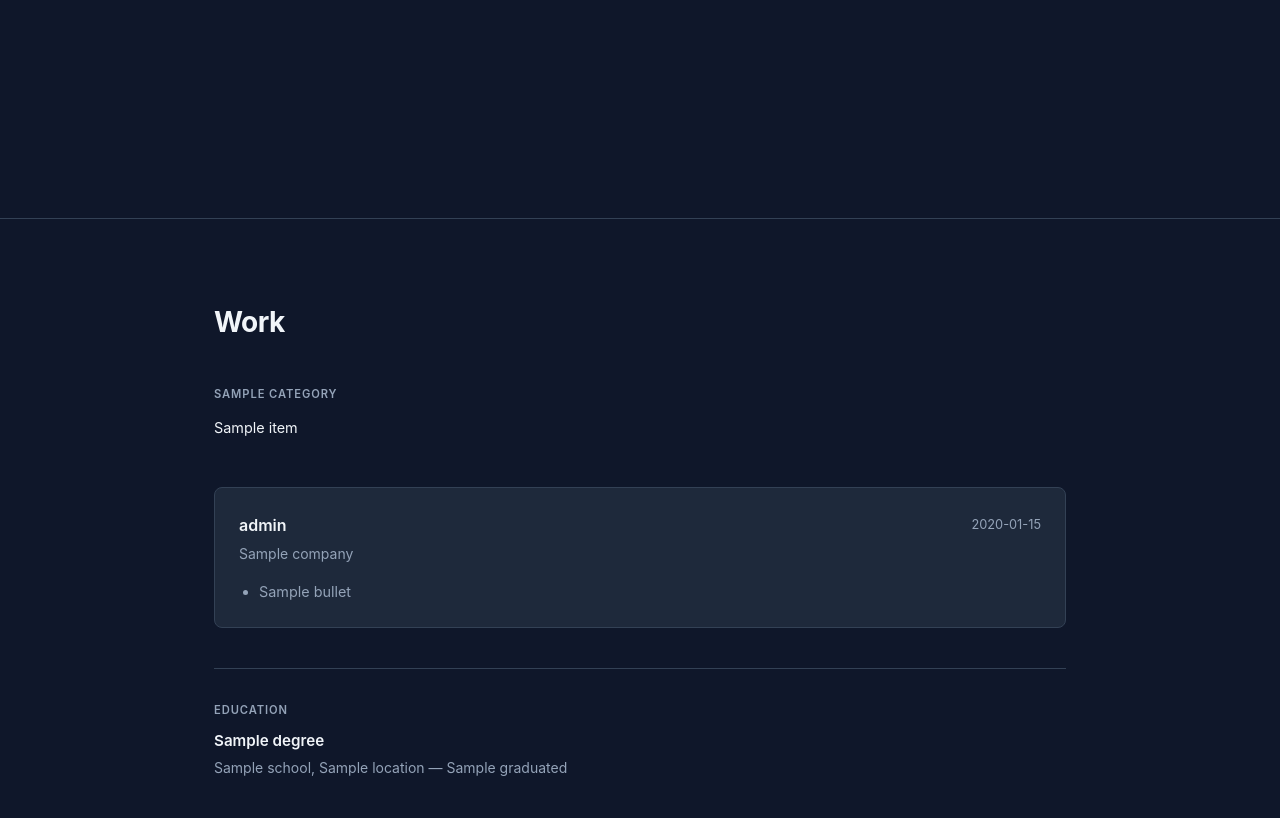
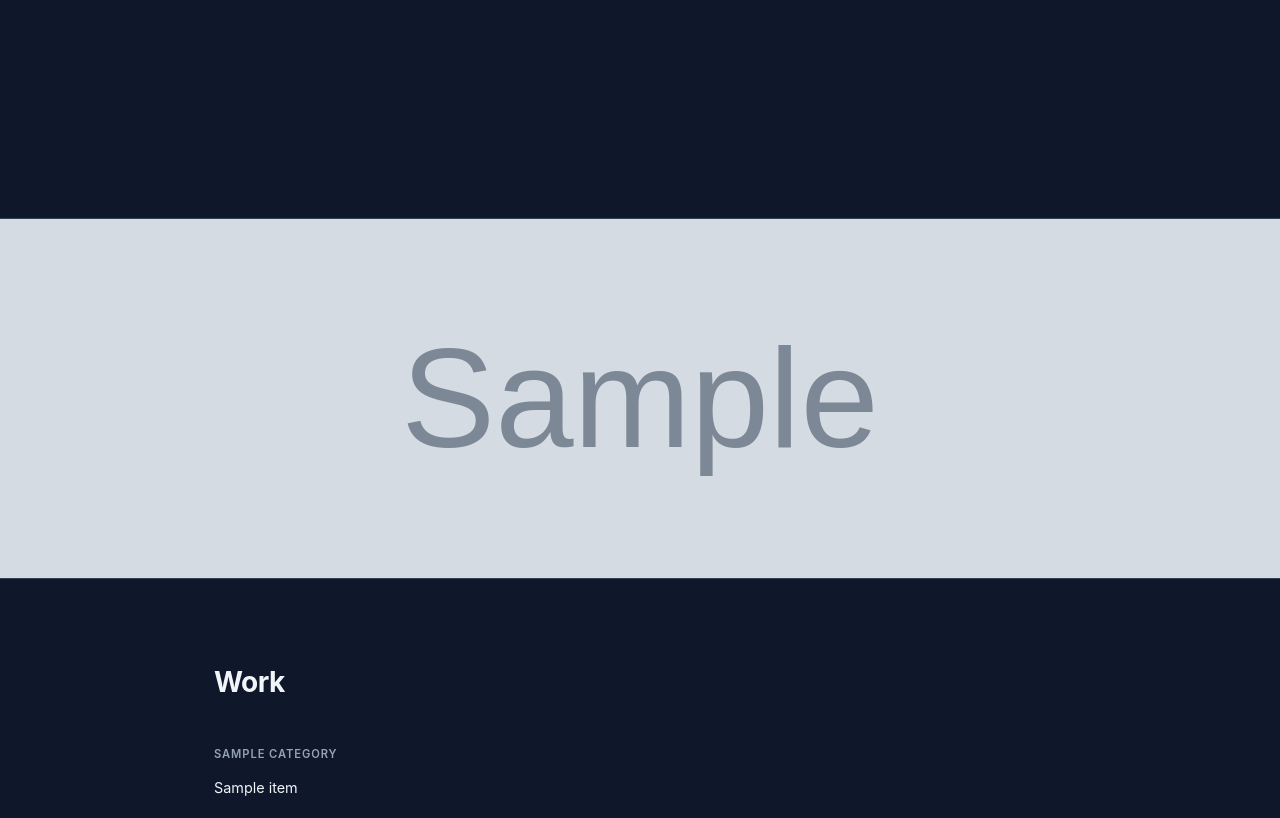
Before and after one commit to noahhansen-cyg/noahhansen_dev_website, a Flask app: template app/templates/index.html in a window 1280 px wide. Shown: the part 582-1400 px from the top of the page. Run offline with Flask 3, Linux system fonts and the light colour scheme; the template is opened without the code that fills it: most values are stand-ins (such as "Sample title", 1, 10 or a date in 2020); grey boxes marked "Sample" are stand-in pictures.

Commit message:
feat: photo slideshow banner between hero and work sections
Drop images into app/static/assets/slideshow/ — scanner auto-discovers
them on each page load, sorted alphabetically, filtered to jpg/png/webp/
jpeg/gif. Fades between slides every 4.5s. Photos are gitignored;
directory is tracked via .gitkeep. 6 unit tests for the scanner.

Co-Authored-By: Claude Sonnet 4.6 <noreply@anthropic.com>

```diff
--- a/app/static/css/main.css
+++ b/app/static/css/main.css
@@ -273,6 +273,35 @@ ul {
   font-weight: 700;
   letter-spacing: -0.02em;
   margin-bottom: 2.5rem;
+}
+
+/* ============================================================
+   Slideshow
+   ============================================================ */
+.slideshow {
+  width: 100%;
+  height: clamp(280px, 45vh, 520px);
+  position: relative;
+  overflow: hidden;
+  border-top: 1px solid var(--color-border);
+}
+
+.slide {
+  position: absolute;
+  inset: 0;
+  opacity: 0;
+  transition: opacity 1s ease;
+}
+
+.slide.active {
+  opacity: 1;
+}
+
+.slide img {
+  width: 100%;
+  height: 100%;
+  object-fit: cover;
+  display: block;
 }
 
 /* ============================================================
--- a/app/static/js/main.js
+++ b/app/static/js/main.js
@@ -14,6 +14,17 @@ navLinks.querySelectorAll('a').forEach(link => {
     navToggle.setAttribute('aria-expanded', 'false');
   });
 });
+
+// Slideshow
+const slides = document.querySelectorAll('.slide');
+if (slides.length > 1) {
+  let current = 0;
+  setInterval(() => {
+    slides[current].classList.remove('active');
+    current = (current + 1) % slides.length;
+    slides[current].classList.add('active');
+  }, 4500);
+}
 
 // Theme toggle
 const themeToggle = document.querySelector('.theme-toggle');
--- a/app/templates/index.html
+++ b/app/templates/index.html
@@ -2,6 +2,9 @@
 
 {% block content %}
 {% include "partials/hero.html" %}
+{% if slideshow_images %}
+{% include "partials/slideshow.html" %}
+{% endif %}
 {% include "partials/work.html" %}
 {% include "partials/projects.html" %}
 {% include "partials/life.html" %}
--- /dev/null
+++ b/app/templates/partials/slideshow.html
@@ -0,0 +1,11 @@
+<section class="slideshow">
+    {% for image in slideshow_images %}
+    <div class="slide{% if loop.first %} active{% endif %}">
+        <img
+            src="{{ url_for('static', filename='assets/slideshow/' + image) }}"
+            alt=""
+            {% if not loop.first %}loading="lazy"{% endif %}
+        >
+    </div>
+    {% endfor %}
+</section>
```
Also changed, not shown: app/routes.py (+15 -1 lines), tests/test_slideshow.py (added, +42 -0 lines), 2 other files.
